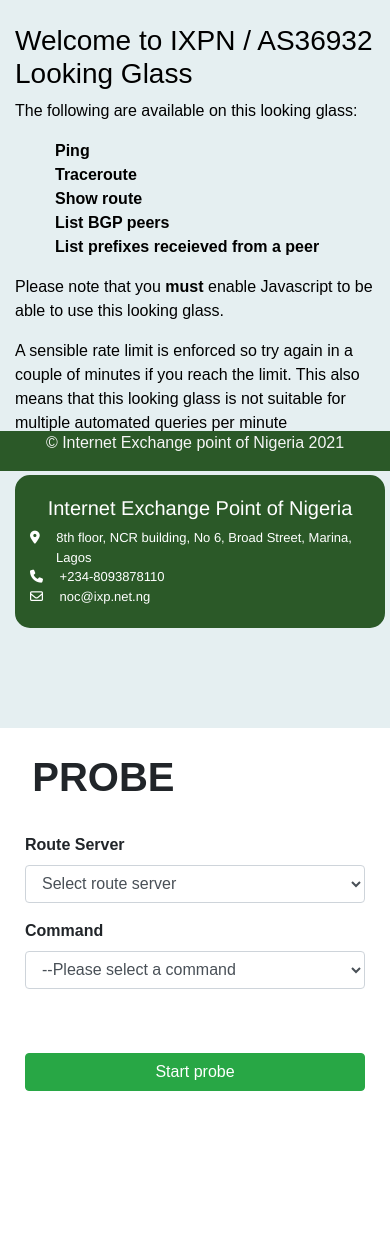
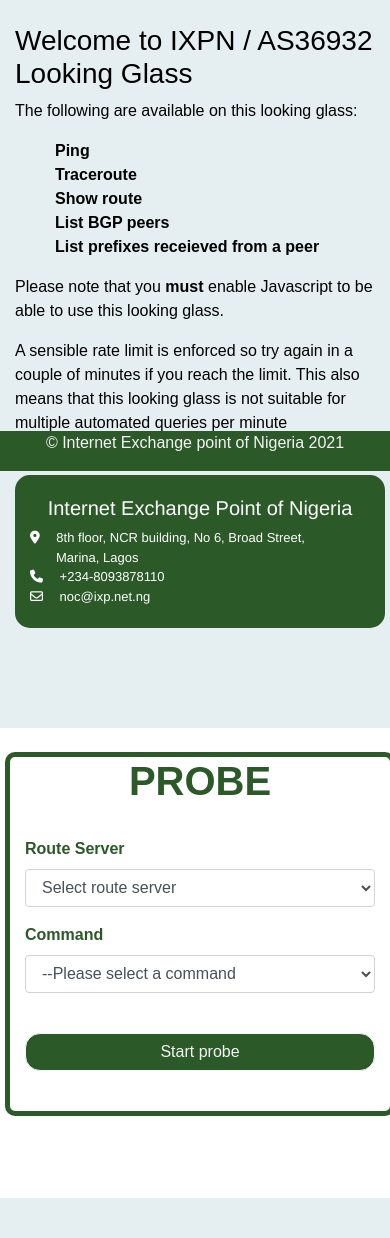
Before and after one commit to dennix2014/lookingglass, a Django app: page / in a window 390 px wide. Shown: the part 373-1611 px from the top of the page. After the commit the page ends 1571 px from the top, so only its background shows below. Run offline with Django 3.2, Linux system fonts and the light colour scheme; some libraries are stand-ins or nearby versions; grey boxes are pictures that could not be loaded.

Commit message:
added a border around probe form and reduces border width around result of ping, traceroute and show route.

```diff
--- a/lg/templates/base.html
+++ b/lg/templates/base.html
@@ -38,7 +38,7 @@
 			<div class="contact">
 				<br>
 				<h5 class="contact-heading">Internet Exchange Point of Nigeria</h5>
-					&emsp;<i class="fa fa-map-marker" aria-hidden="true"></i> &emsp;8th floor, NCR building, No 6, Broad Street, Marina, &emsp;&emsp;&emsp;Lagos<br>
+					&emsp;<i class="fa fa-map-marker" aria-hidden="true"></i> &emsp;8th floor, NCR building, No 6, Broad Street, <br>&emsp;&emsp;&emsp;Marina, Lagos<br>
 					&emsp;<i class="fa fa-phone" aria-hidden="true"></i> &emsp;+234-8093878110<br>
 					&emsp;<i class="fa fa-envelope-o" aria-hidden="true"></i>&emsp; noc@ixp.net.ng<br><br>
 
@@ -46,9 +46,15 @@
 		</div>
 		<div class="main">
 			{% block content %}{% endblock %}
+			<div class="row">
+				<div class="col-sm-3"></div>
+				<div class="col-sm-5">
 			<div class="loading">
 				<img src="{% static 'ajaxloader_1_09873.gif' %}" alt="load"><br><br>
 				<h3> <strong>Proccessing</strong></h3>
+			</div>
+				</div>
+				<div class="col-sm-3"></div>
 			</div>
 	  	</div>
 	</div>
--- a/lg/templates/lg.html
+++ b/lg/templates/lg.html
@@ -1,13 +1,17 @@
 {% extends 'base.html' %}
 
 {% block content %}
+<br>
 <div class="container">
 <div id="wrap-every">
-<div class="row">
-    <div class="row1">
+    <div class="row">
+      <div class="col-sm-3"></div>
+      <div class="col-sm-5 form-border">
         <form id="formOne" action = "{% url 'home' %}">
-            <h1 class="row10"><strong>&nbsp;&nbsp;PROBE</strong></h1><br>
-                <div class="form-group col-md-10">
+            <h1 class="row10"><strong>PROBE</strong></h1><br>
+            <div class="row">
+                <div class="col-sm-1"></div>
+                <div class="form-group col-sm-10">
                   <label for="server"><strong>Route Server</strong></label>
                   <select class="form-control" id="server" name="server" required>
                     <option disabled selected value style="display:none; font-size: xx-small;">Select route server</option>
@@ -17,7 +21,12 @@
                     <option value="rs3.abj.v4">rs3.abj - IPV4</option>
                   </select>
                 </div>
-                <div class="form-group col-md-10">
+                <div class="col-sm-1"></div>
+
+            </div>
+            <div class="row">
+              <div class="col-sm-1"></div>
+                <div class="form-group col-sm-10">
                     <label for="command"><strong>Command</strong></label>
                     <select class="form-control" id="command" name="command" required>
                       <option disabled selected value style="display:none;">--Please select a command</option>
@@ -28,7 +37,11 @@
                       <option value="bgp_neighbor_received">show bgp neighbor ... receieved routes</option>
                     </select>
                   </div>
-                  <div class="form-group col-md-10" id="los_nei">
+                  <div class="col-sm-1"></div>
+            </div>
+            <div class="row">
+              <div class="col-sm-1"></div>
+                  <div class="form-group col-sm-10" id="los_nei">
                     <label for="los_neighbors"><strong>Neighbors</strong></label>
                     <select class="form-control" id="los_neighbors" name="los_neighbors">
                       <option disabled selected value style="display:none;">--Please select a member</option>
@@ -120,7 +133,11 @@
                       <option value="ZENLAYER">ZENLAYER</option>
                     </select>
                   </div>
-                  <div class="form-group col-md-10" id="abj_nei">
+                  <div class="col-sm-1"></div>
+                  </div>
+                  <div class="row">
+                    <div class="col-sm-1"></div>
+                  <div class="form-group col-sm-10" id="abj_nei">
                     <label for="abj_neighbors"><strong>Neighbors</strong></label>
                     <select class="form-control" id="abj_neighbors" name="abj_neighbors">
                         <option disabled selected value style="display:none;">--Please select a member</option>
@@ -138,10 +155,13 @@
                         <option value="Spectranet">SPECTRANET</optiom>
                         <option value="WINROK">WINROK</optiom>
                         <option value="WIOCC">WIOCC</optiom>
-
                     </select>
                 </div>
-                <div class="form-group col-md-10" id="los_nei_v6">
+                <div class="col-sm-1"></div>
+                  </div>
+                  <div class="row">
+                    <div class="col-sm-1"></div>
+                <div class="form-group col-sm-10" id="los_nei_v6">
                   <label for="los_neighbors_v6"><strong>Neighbors</strong></label>
                   <select class="form-control" id="los_neighbors_v6" name="los_neighbors_v6">
                     <option disabled selected value style="display:none;">--Please select a member</option>
@@ -227,19 +247,32 @@
 
                   </select>
               </div>
-
-                <div class="form-group col-md-10" id="ip_add">
+              <div class="col-sm-1"></div>
+              </div>
+              <div class="row">
+                <div class="col-sm-1"></div>
+                <div class="form-group col-sm-10" id="ip_add">
                   <label for="ip_address"><strong>Ip Address</strong></label>
                   <input type="text" name="ip_address" class="form-control" id="ip_address" placeholder="ipv4 or ipv6 address">
+
                 </div>
-                <br><br>
-                <div class="form-group col-md-10">
-                    <input type="submit" name="submit" class="btn btn-success btn-block" value="Start probe">&emsp;&emsp;&emsp;
+                <div class="col-sm-1"></div>
+              </div>
+                <br>
+                <div class="row">
+                  <div class="col-sm-3"></div>
+                <div class="form-group col-sm-6">
+                    <input type="submit" name="submit" class="btn btn-block submit-button" value="Start probe">&emsp;&emsp;&emsp;
+                </div>
+                <div class="col-sm-3"></div>
+
                 </div>
               </form>
     </div>
+    <div class="col-sm-3"></div>
+    </div>
+
     <div class="row2"></div>
-</div>
 
 
 
--- a/lg/utils.py
+++ b/lg/utils.py
@@ -16,11 +16,12 @@ def split_on_empty_lines(s):
 
 
 ptr_html = """<br><br>
-            <div class="container result">
+            <div class="container">
                 <div class="row">
-	    	<div class="col-sm">"""
+                <div class="result">
+	    	<div class="col-sm"><strong>"""
 
-ptr_close_html = """</div></div></div><br><br>"""
+ptr_close_html = """</strong></div></div></div></div><br><br>"""
 
 bgp_nei_html = """
             <tr>
@@ -90,7 +91,7 @@ def connect_to_route_server(server, command):
                 replace('     ', '&emsp;&emsp;')
 
             final_html = ptr_html
-            final_html += f'<strong>Command: {command}</strong><br><br>'
+            final_html += f'<h4><strong>{command}</strong></h4><br>'
 
             final_html += out
             final_html += ptr_close_html
--- a/lookingglass/static/myStyle.css
+++ b/lookingglass/static/myStyle.css
@@ -27,7 +27,6 @@ body {
   text-align: center;
   background:#2B5928;
   color:whitesmoke;
-    width: 100%;
 }
 
 
@@ -53,7 +52,8 @@ body {
 .main {
     flex: 70%;
     background-color: white;
-    padding: 20px;
+    padding-left: 20px;
+    padding-right: 10px;
 }
 
 /* Footer */
@@ -65,6 +65,14 @@ body {
     text-align: center;
     background: #2B5928;
     color: whitesmoke;
+}
+
+.form-border {
+  border: 5px solid #2B5928;
+  border-radius: 10px;
+  color: #2B5928;
+  width: 100%;
+
 }
 .row0{
   flex: 5%;
@@ -80,12 +88,24 @@ body {
   flex: 30%;
   padding: 5px;
 }
+
+.row10 {
+  text-align: center;
+}
 .submit-button {
-  padding-top: 20px;
+  background-color:  #2B5928;
+  color: whitesmoke;
+  border-color: whitesmoke;
+  border-radius: 15px;
 }
+
 /* Responsive layout - when the screen is less than 700px wide, make the two columns stack on top of each other instead of next to each other */
 @media screen and (max-width: 700px) {
-.row, .navbar {
+.row, .header {
+  flex-direction: column;
+}
+body {
+  display: flex;
   flex-direction: column;
 }
 table.all_peers td:nth-of-type(2),
@@ -97,6 +117,13 @@ table.all_peers th:nth-of-type(6) {
 
     display: none;
 }
+
+div.row1{
+  margin-right: 2%;
+  width: 100%;
+
+}
+
 }
 .loading {
   display: none;
@@ -118,10 +145,9 @@ table.all_peers th:nth-of-type(6) {
 }
 .result {
   border-radius: 35px;
-    border: 2px solid #2B5928;
+  border: 10px solid #2B5928;
   padding: 20px;
   margin-bottom: 50px;
-  width: 90%;
   color: black;
   font-size: small;
   font-family: 'Franklin Gothic Medium', 'Arial Narrow', Arial, sans-serif;
```
Also changed, not shown: static/myStyle.css (+32 -6 lines). Lines whose indentation alone changed are shown as unchanged.
